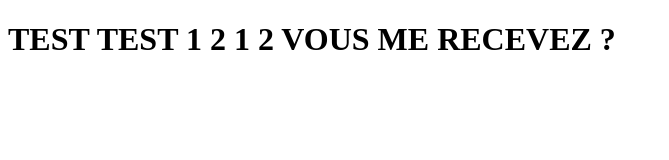
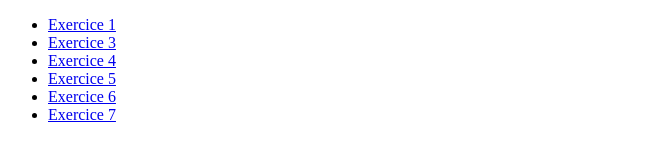
Before and after one commit to ThetaSygma/Serre, a website: page index.html in a window 1280 px wide. Shown: the whole page, without its empty margins (0-669 px from the left). Drawn offline with Linux system fonts and the light colour scheme.

Commit message:
MAIS BORDEL

```diff
--- a/index.html
+++ b/index.html
@@ -1,10 +1,22 @@
 <!DOCTYPE html>
 <html>
-    <head>
-        <title>TEST</title>
-        <meta charset="utf-8">
-    </head>
-    <body>
-        <h1>TEST TEST 1 2 1 2 VOUS ME RECEVEZ ?</h1>
-    </body>
+
+<head>
+    <meta charset="utf-8">
+    <title>NEXUS :D</title>
+</head>
+
+<body>
+    <nav>
+        <ul>
+            <li><a href="./EXO 1/index.html">Exercice 1</a></li>
+            <li><a href="./EXO 3/index.html">Exercice 3</a></li>
+            <li><a href="./EXO 4/index.html">Exercice 4</a></li>
+            <li><a href="./EXO 5/index.html">Exercice 5</a></li>
+            <li><a href="./EXO 6/index.html">Exercice 6</a></li>
+            <li><a href="./EXO 7/index.html">Exercice 7</a></li>
+        </ul>
+    </nav>
+</body>
+
 </html>
```
